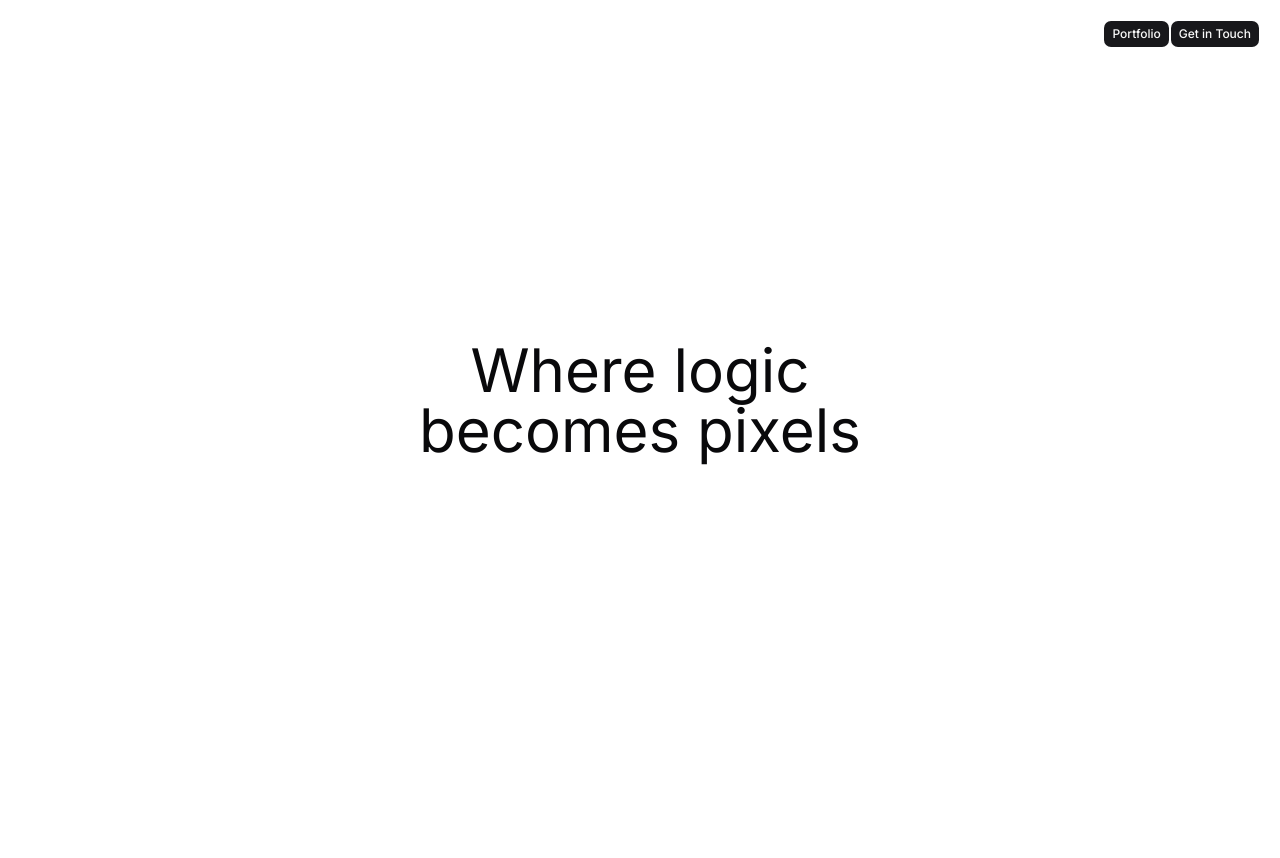
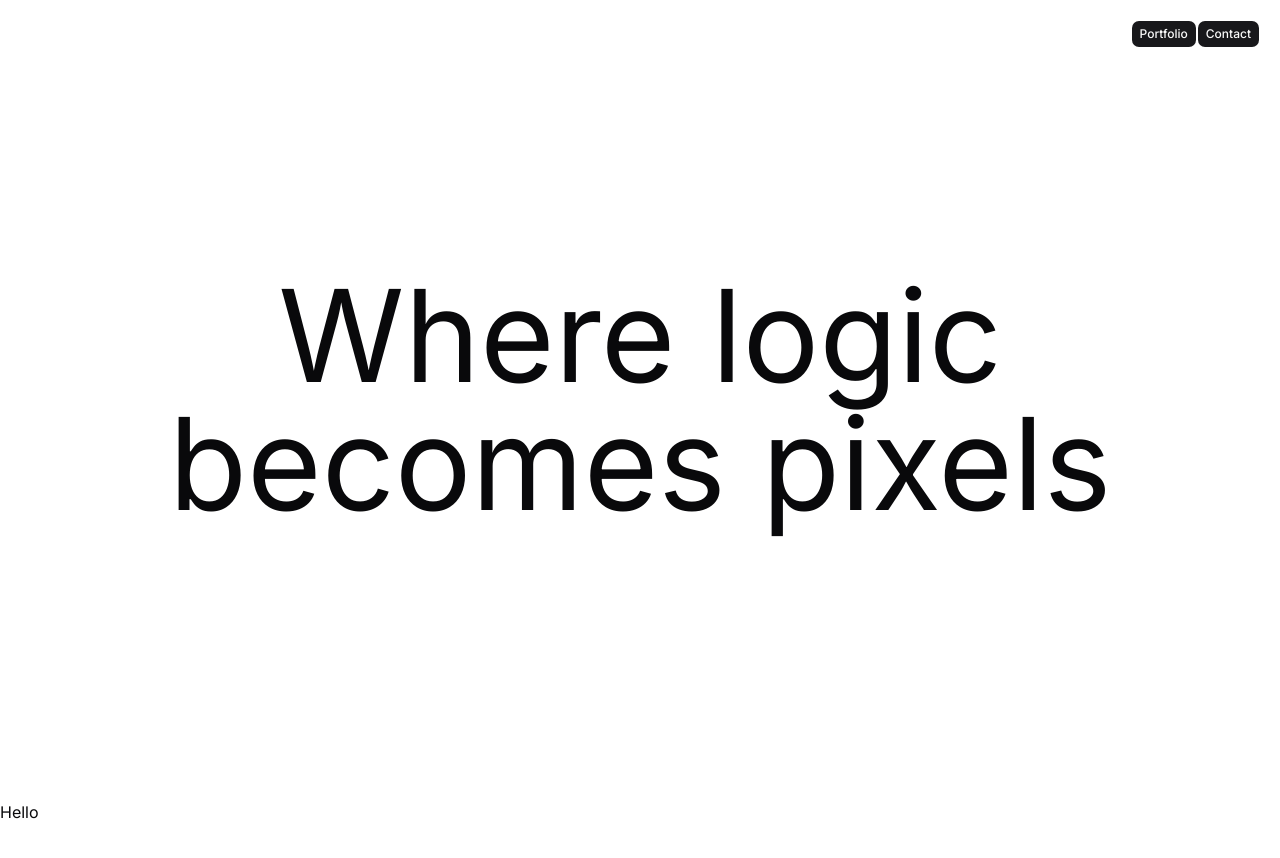
Before and after one commit to Siddhesh-Dupare/port, a Next.js app: page / in a window 1280 px wide. Shown: the top 858 px of the page. Before the commit the page ends 800 px from the top, so only its background shows below. Built offline with nearby package versions, Linux system fonts and the light colour scheme.

Commit message:
fix the layouts

```diff
--- a/app/page.tsx
+++ b/app/page.tsx
@@ -6,12 +6,13 @@ export default function Home() {
   return (
     <div className="relative h-screen">
       <Header />
-      <div className="flex h-full justify-center items-center">
-        <div className="text-6xl text-center">
-          <p>Where logic</p>
-          <p>becomes pixels</p>
-        </div>
-      </div>
+      <section className="flex h-full justify-center items-center">
+        <Hero />
+      </section>
+
+      <section className="min-h-screen">
+        <p>Hello</p>
+      </section>
     </div>
   );
 }
--- a/components/sections/header/Header.tsx
+++ b/components/sections/header/Header.tsx
@@ -8,7 +8,7 @@ export default function Header() {
         Portfolio
       </Button>
       <Button className="">
-        Get in Touch
+        Contact
       </Button>
     </div>
   )
--- a/components/sections/hero/Hero.tsx
+++ b/components/sections/hero/Hero.tsx
@@ -1,6 +1,6 @@
 export default function Hero() {
   return (
-    <div className="text-6xl text-center">
+    <div className="text-6xl text-center sm:text-9xl">
       <p>Where logic</p>
       <p>becomes pixels</p>
     </div>
```
